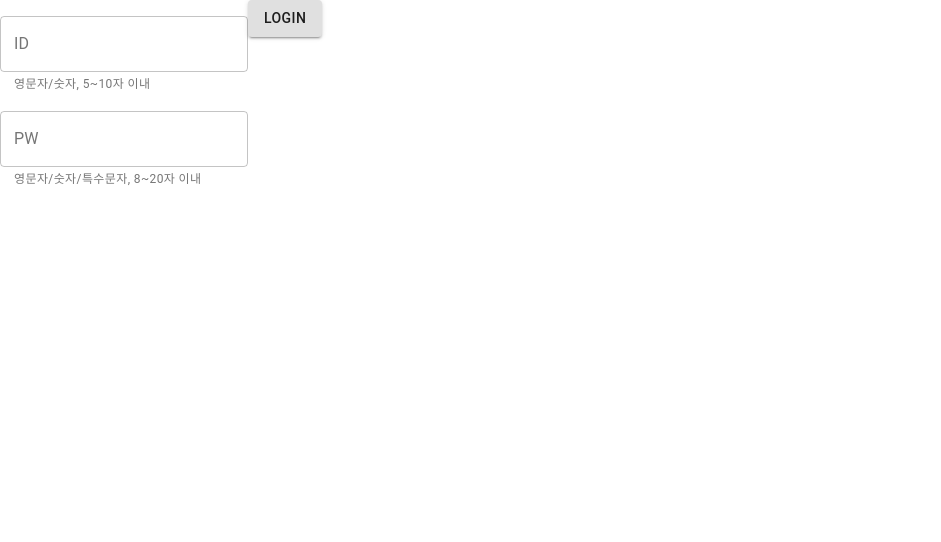
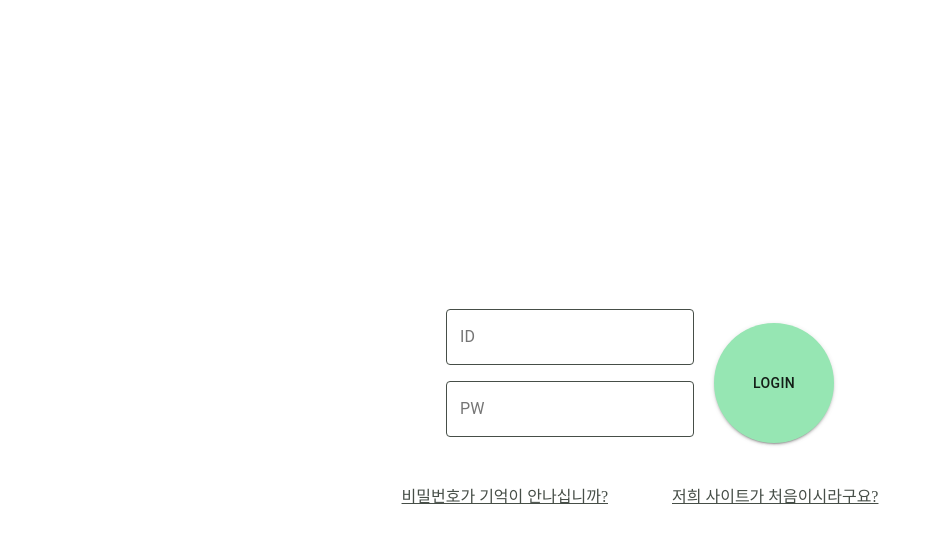
Before and after one commit to TeamGrabit/challenge, a React (Create React App) app in the folder frontend/: page /logIn in a window 1280 px wide. Shown: the top 542 px of the page, without its empty margins (0-941 px from the left). Built offline with nearby package versions, Linux system fonts and the light colour scheme.

Commit message:
로그인 페이지 껍데기 제작 완료
todo : state 관리

```diff
--- a/frontend/src/components/logInForm.js
+++ b/frontend/src/components/logInForm.js
@@ -1,5 +1,25 @@
 import React from 'react';
-import { TextField, Button, Box, Grid, GridList } from '@material-ui/core';
+import { TextField, Button, Box, Grid } from '@material-ui/core';
+import { withStyles } from '@material-ui/core/styles';
+
+const CssTextField = withStyles({
+	root: {
+		'& label.Mui-focused': {
+			color: '#464E47',
+		},
+		'& .MuiOutlinedInput-root': {
+			'& fieldset': {
+				borderColor: '#464E47',
+			},
+			'&:hover fieldset': {
+				borderColor: '#96E6B3',
+			},
+			'&.Mui-focused fieldset': {
+				borderColor: '#96E6B3',
+			},
+		},
+	},
+})(TextField);
 
 function LogInForm() {
 	return (
@@ -7,16 +27,13 @@ function LogInForm() {
 			{/* <GridList cols={2} className="logInForm"> */}
 			<Grid>
 				<Box mt={2}>
-					<TextField variant="outlined" label="ID" placeholder="아이디를 입력하세요" helperText="영문자/숫자, 5~10자 이내" />
+					<CssTextField variant="outlined" label="ID" placeholder="아이디를 입력하세요" />
 				</Box>
 				<Box mt={2}>
-					<TextField variant="outlined" label="PW" placeholder="비밀번호를 입력하세요" helperText="영문자/숫자/특수문자, 8~20자 이내" />
+					<CssTextField variant="outlined" label="PW" placeholder="비밀번호를 입력하세요" />
 				</Box>
 			</Grid>
-			<Grid>
-				<Button shape="round" className="btn" variant="contained">LogIn</Button>
-			</Grid>
-			{/* </GridList> */}
+			<Button className="loginBtn" variant="contained">LogIn</Button>
 		</div>
 	);
 }
--- a/frontend/src/css/base/_variables.scss
+++ b/frontend/src/css/base/_variables.scss
@@ -1,3 +1,21 @@
 // 컬러팔레트 & 폰트 사이즈 등 변수로 지정
 
-$main-white-main: #fcfcfc; //예시
+$white: #fcfcfc;
+$ghost-white: #F8F7FF;
+$antique-white: #FFEEDD;
+$green1: #F1FFFA;
+$green2: #CCFCCB;
+$green3: #96E6B3;
+$green4: #568259;
+$green5: #464E47;
+
+:export {
+    white: $white;
+    ghostwhite: $ghost-white;
+    antiquewhite: $antique-white;
+    green1: $green1;
+    green2: $green2;
+    green3: $green3;
+    green4: $green4;
+    green5: $green5;
+}
--- a/frontend/src/css/pages/_logIn.scss
+++ b/frontend/src/css/pages/_logIn.scss
@@ -1,24 +1,32 @@
-.logIn {
-    //vertical-align: middle;
-    margin:0 auto;
-}
+.login{
+    display: flex;
+    flex-direction: column;
+    justify-content: center;
+    align-items: center;
+    min-height: 100vh; //vh :높이값의 100분의 1의 단위
+    .form{
+        //display: flex;
+        // justify-content: center;
+        // align-items: center;
 
-.logInForm {
-    flex-direction: column;
-    display: inline-flex;
-}
-
-.textByForm{
-    flex-direction: row;
-    display: inherit;
-    margin-top:20px;
-
-    .text{
-        width : 30px;
-        align-self:center;
+        .loginBtn{
+            background-color: $green3 !important;
+            border-radius: 80% !important;
+            padding: 20px !important;
+            height: 120px !important;
+            width: 120px !important;
+            margin-top: 30px !important;
+            margin-left: 20px !important;
+        }
+    }
+    .appendix{
+        margin-top: 5vh;
+        .text{
+            color: $green5;
+            text-decoration: underline;
+            margin-left: 4vh;
+            margin-right: 4vh;
+            width: 20vh;
+        }
     }
 }
-
-.btn{
-    color:aquamarine;
-}
--- a/frontend/src/pages/index.js
+++ b/frontend/src/pages/index.js
@@ -1,3 +1,3 @@
 export { default as Main } from './Main';
 // export { default as colorTest } from './colorTest';
-export { default as logIn } from './logIn';
+export { default as LogIn } from './LogIn';
--- a/frontend/src/pages/logIn.js
+++ b/frontend/src/pages/logIn.js
@@ -1,13 +1,19 @@
 import React from 'react';
-import { Container } from '@material-ui/core';
 import LogInForm from '../components/logInForm';
 
-function logIn() {
+function LogIn() {
 	return (
-		<div>
-			<LogInForm />
+		<div className="login">
+			<div className="form">
+				<LogInForm />
+			</div>
+			<div className="appendix">
+				<a className="text" href="/FindPw">비밀번호가 기억이 안나십니까?</a>
+				<a className="text" href="/Join">저희 사이트가 처음이시라구요?</a>
+			</div>
 		</div>
+
 	);
 }
 
-export default logIn;
+export default LogIn;
--- a/frontend/src/routes/index.js
+++ b/frontend/src/routes/index.js
@@ -1,6 +1,6 @@
 import React from 'react';
 import { BrowserRouter, Route, Switch } from "react-router-dom";
-import { Main, logIn } from "../pages";
+import { Main, LogIn } from "../pages";
 import '../css/main.scss';
 
 function Router() {
@@ -8,7 +8,7 @@ function Router() {
 		<BrowserRouter>
 			<Switch>
 				<Route exact path="/" component={Main} />
-				<Route exate path="/logIn" component={logIn} />
+				<Route exate path="/logIn" component={LogIn} />
 			</Switch>
 		</BrowserRouter>
 	);
```
Also changed, not shown: frontend/.eslintrc.js.
